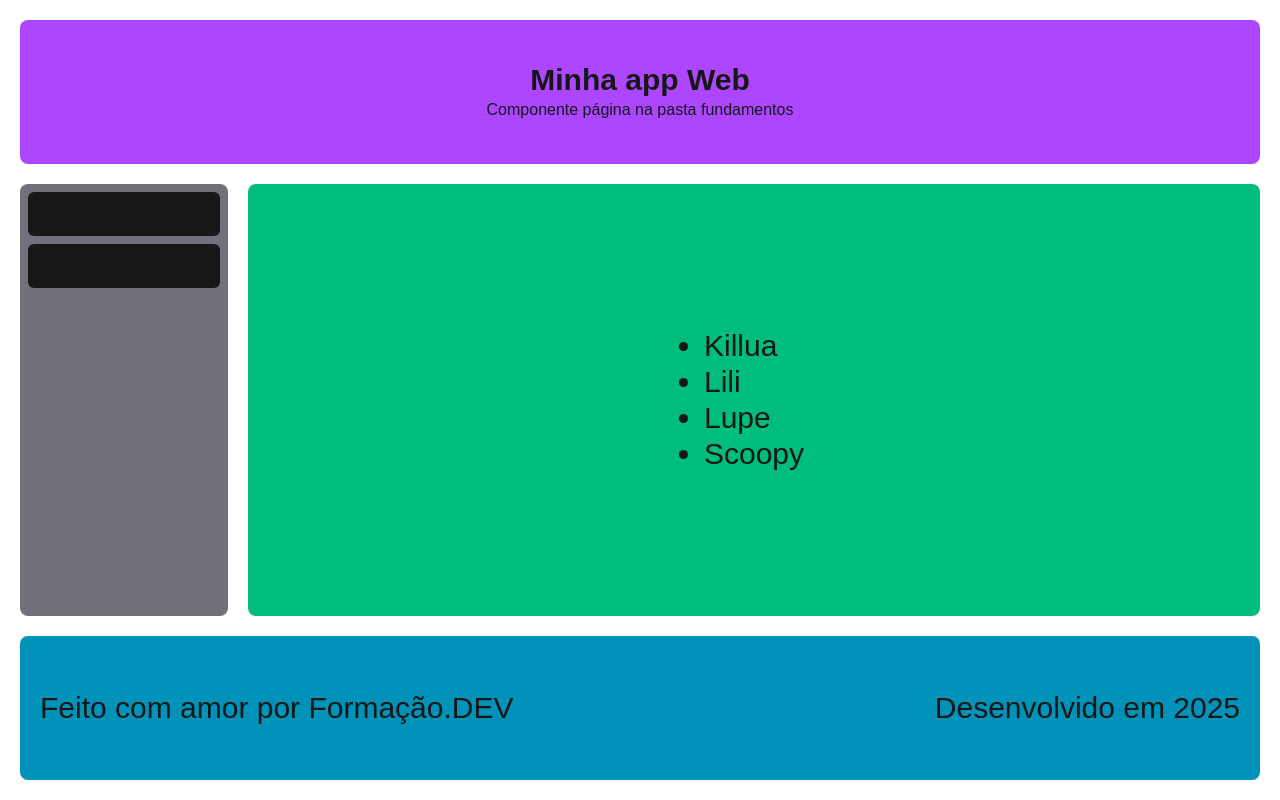
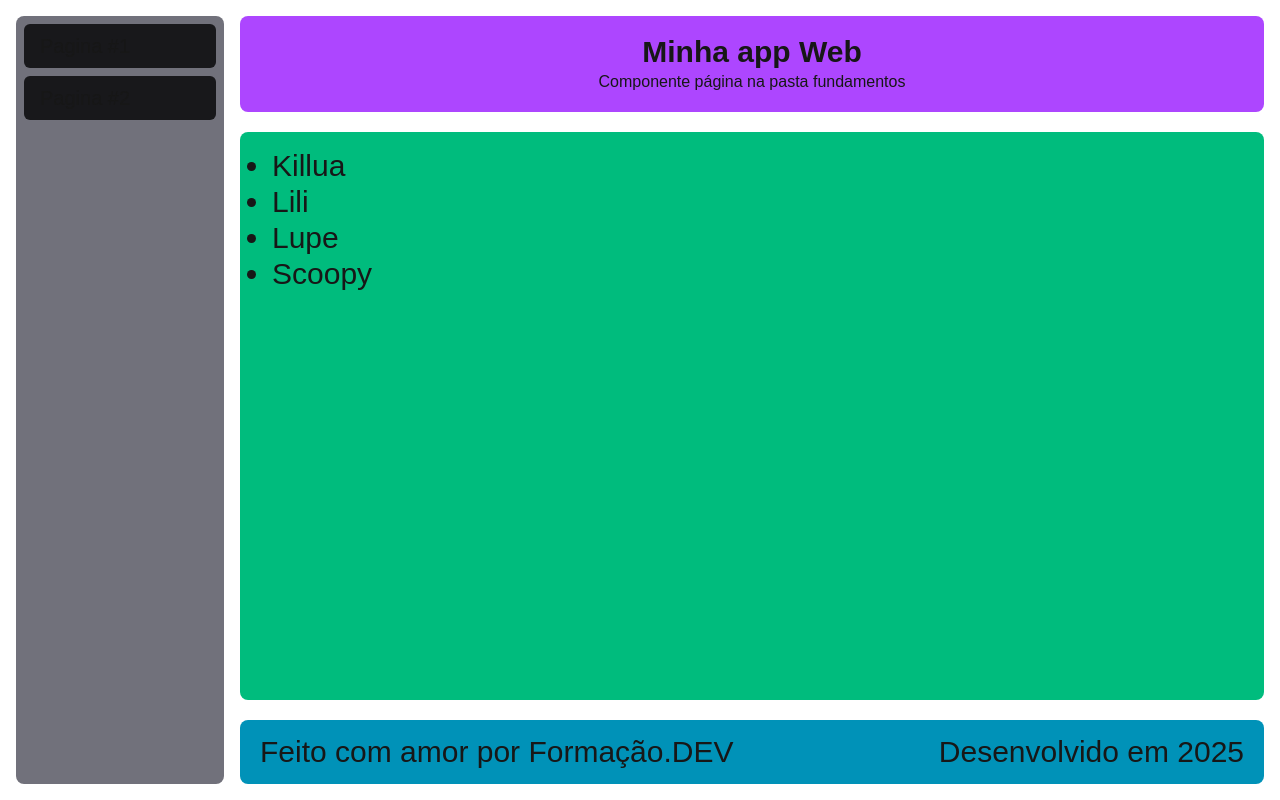
Before and after one commit to GustavoPaula/formacao-dev, a Next.js app in the folder react-fundamentos/: page /fundamentos/pagina in a window 1280 px wide. Built offline with nearby package versions, Linux system fonts and the light colour scheme.

Commit message:
desafio reorganização

```diff
--- a/react-fundamentos/components/Cabecalho.tsx
+++ b/react-fundamentos/components/Cabecalho.tsx
@@ -1,7 +1,7 @@
 export default function Cabecalho(props: any) {
   return (
     <div className={`
-      flex flex-col justify-center items-center h-36
+      flex flex-col justify-center items-center h-24
       bg-purple-500 rounded-lg
     `}>
       <h1 className="text-3xl font-black">{props.titulo}</h1>
--- a/react-fundamentos/components/Conteudo.tsx
+++ b/react-fundamentos/components/Conteudo.tsx
@@ -1,7 +1,7 @@
 export default function Conteudo(props: any) {
   return (
     <div className={`
-      flex flex-col justify-center items-center flex-1
+      flex flex-col items-start flex-1 pl-8 p-4
       bg-emerald-500 text-3xl rounded-lg
     `}>
       {props.children}
--- a/react-fundamentos/components/Pagina.tsx
+++ b/react-fundamentos/components/Pagina.tsx
@@ -5,26 +5,21 @@ import Rodape from "./Rodape";
 
 export default function Pagina(props: any) {
   return (
-    <div className={`
-      flex flex-col h-screen
-      p-5 gap-5
-    `}>
+    <div className="flex h-screen p-4 gap-4">
+      <Menu />
+      <div className="flex flex-col flex-1 gap-5">
         <Cabecalho
           titulo={props.titulo}
           subtitulo={props.subtitulo}
         />
-      <div className={`
-        flex flex-1 gap-5
-      `}>
-        <Menu />
         <Conteudo>
           {props.children}
         </Conteudo>
-      </div>
         <Rodape
           esquerda="Feito com amor por Formação.DEV"
           direita={`Desenvolvido em ${new Date().getFullYear()}`}
         />
       </div>
+    </div>
   )
 }
--- a/react-fundamentos/components/Rodape.tsx
+++ b/react-fundamentos/components/Rodape.tsx
@@ -2,7 +2,7 @@ export default function Rodape(props: any) {
   return (
     <div className={`
         flex text-3xl justify-between items-center
-        h-36 rounded-lg p-5
+        h-16 rounded-lg p-5
         bg-cyan-600
       `}>
         <h1>{props.esquerda}</h1>
```
Lines whose indentation alone changed are shown as unchanged.
